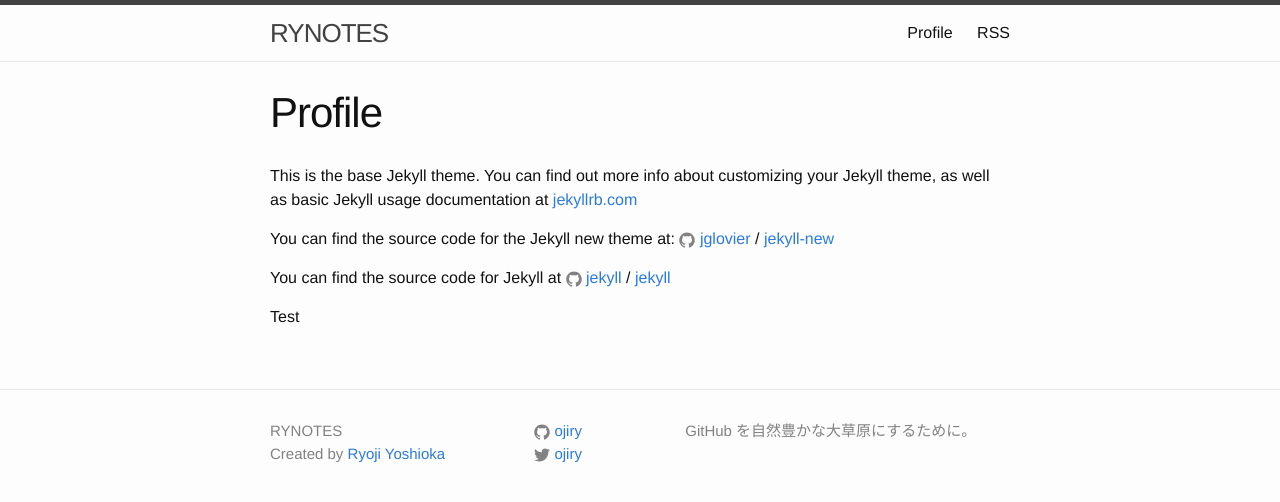
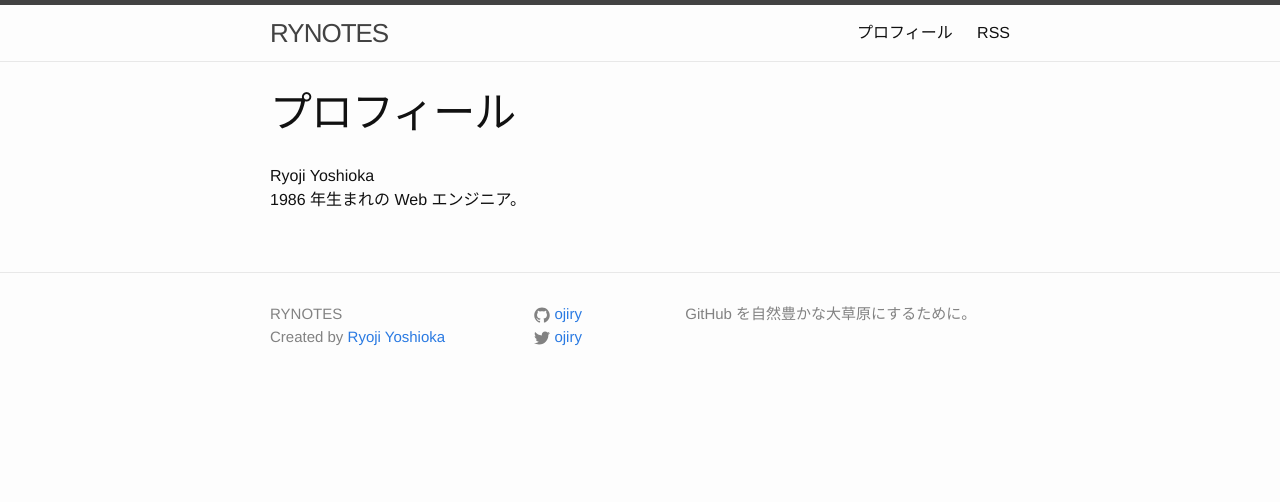
Before and after one commit to ojiry/blog, a Jekyll site: the page built from profile.md, in a window 1280 px wide. Shown: the top 502 px of the page. Built offline with Jekyll 4.4.1, drawn with Linux system fonts in a browser that asks for light colours.

Commit message:
Update profile

```diff
--- a/profile.md
+++ b/profile.md
@@ -1,17 +1,8 @@
 ---
 layout: page
-title: Profile
+title: プロフィール
 permalink: /profile/
 ---
 
-This is the base Jekyll theme. You can find out more info about customizing your Jekyll theme, as well as basic Jekyll usage documentation at [jekyllrb.com](http://jekyllrb.com/)
-
-You can find the source code for the Jekyll new theme at:
-{% include icon-github.html username="jglovier" %} /
-[jekyll-new](https://github.com/jglovier/jekyll-new)
-
-You can find the source code for Jekyll at
-{% include icon-github.html username="jekyll" %} /
-[jekyll](https://github.com/jekyll/jekyll)
-
-Test
+{{site.author}}
+: 1986 年生まれの Web エンジニア。
```
